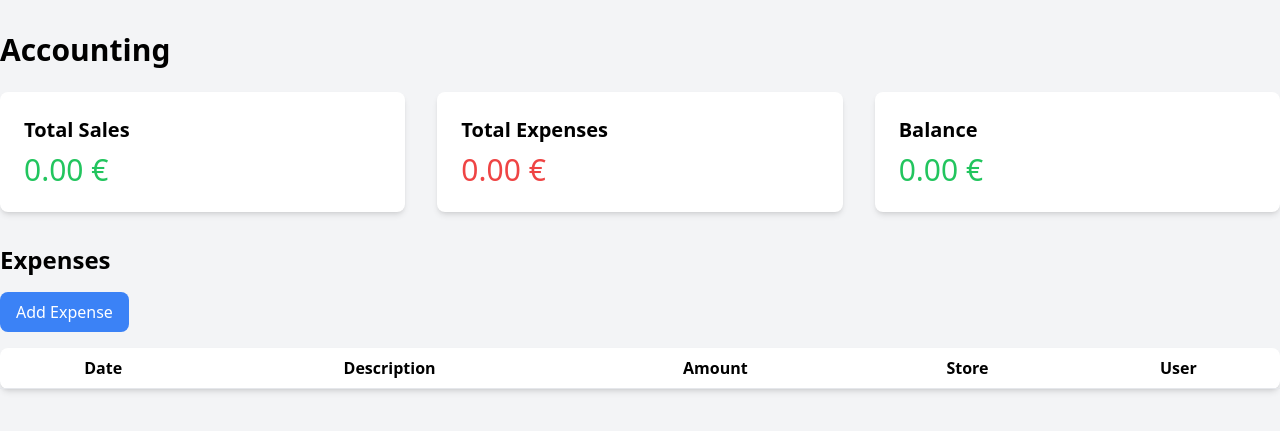
After one commit to LinuxLogos/sales_mall, a PHP site: page /views/accounting/index.php in a window 1280 px wide. The commit adds this page. Shown: the top 431 px of the page. Run offline with PHP 8.4, Linux system fonts and the light colour scheme; the template is opened without the code that fills it, so the values that code supplies are empty; some libraries are stand-ins or nearby versions.

Commit message:
OK. I will implement the accounting module.

```diff
--- /dev/null
+++ b/views/accounting/index.php
@@ -0,0 +1,55 @@
+<!DOCTYPE html>
+<html lang="en">
+<head>
+    <meta charset="UTF-8">
+    <meta name="viewport" content="width=device-width, initial-scale=1.0">
+    <title>Accounting</title>
+    <script src="https://cdn.tailwindcss.com"></script>
+</head>
+<body class="bg-gray-100">
+    <div class="container mx-auto mt-8">
+        <h1 class="text-3xl font-bold mb-6">Accounting</h1>
+        <div class="grid grid-cols-3 gap-8">
+            <div class="bg-white p-6 rounded-lg shadow-md">
+                <h2 class="text-xl font-bold mb-2">Total Sales</h2>
+                <p class="text-3xl text-green-500"><?= number_format($sales, 2) ?> €</p>
+            </div>
+            <div class="bg-white p-6 rounded-lg shadow-md">
+                <h2 class="text-xl font-bold mb-2">Total Expenses</h2>
+                <p class="text-3xl text-red-500"><?= number_format($total_expenses, 2) ?> €</p>
+            </div>
+            <div class="bg-white p-6 rounded-lg shadow-md">
+                <h2 class="text-xl font-bold mb-2">Balance</h2>
+                <p class="text-3xl <?= $balance >= 0 ? 'text-green-500' : 'text-red-500' ?>"><?= number_format($balance, 2) ?> €</p>
+            </div>
+        </div>
+
+        <div class="mt-8">
+            <h2 class="text-2xl font-bold mb-4">Expenses</h2>
+            <a href="/accounting/expenses/create" class="bg-blue-500 text-white py-2 px-4 rounded-lg hover:bg-blue-600 mb-4 inline-block">Add Expense</a>
+            <table class="w-full bg-white rounded-lg shadow-md">
+                <thead>
+                    <tr>
+                        <th class="py-2 px-4 border-b">Date</th>
+                        <th class="py-2 px-4 border-b">Description</th>
+                        <th class="py-2 px-4 border-b">Amount</th>
+                        <th class="py-2 px-4 border-b">Store</th>
+                        <th class="py-2 px-4 border-b">User</th>
+                    </tr>
+                </thead>
+                <tbody>
+                    <?php foreach ($expenses as $expense): ?>
+                        <tr>
+                            <td class="py-2 px-4 border-b"><?= $expense['created_at'] ?></td>
+                            <td class="py-2 px-4 border-b"><?= $expense['description'] ?></td>
+                            <td class="py-2 px-4 border-b text-red-500"><?= number_format($expense['amount'], 2) ?> €</td>
+                            <td class="py-2 px-4 border-b"><?= $expense['store_name'] ?></td>
+                            <td class="py-2 px-4 border-b"><?= $expense['user_name'] ?></td>
+                        </tr>
+                    <?php endforeach; ?>
+                </tbody>
+            </table>
+        </div>
+    </div>
+</body>
+</html>
```
Also changed, not shown: controllers/AccountingController.php (added, +34 -0 lines), database.sql (+38 -0 lines), models/Expense.php (added, +30 -0 lines), routes.php (+8 -0 lines), views/accounting/create_expense.php (added, +34 -0 lines).
